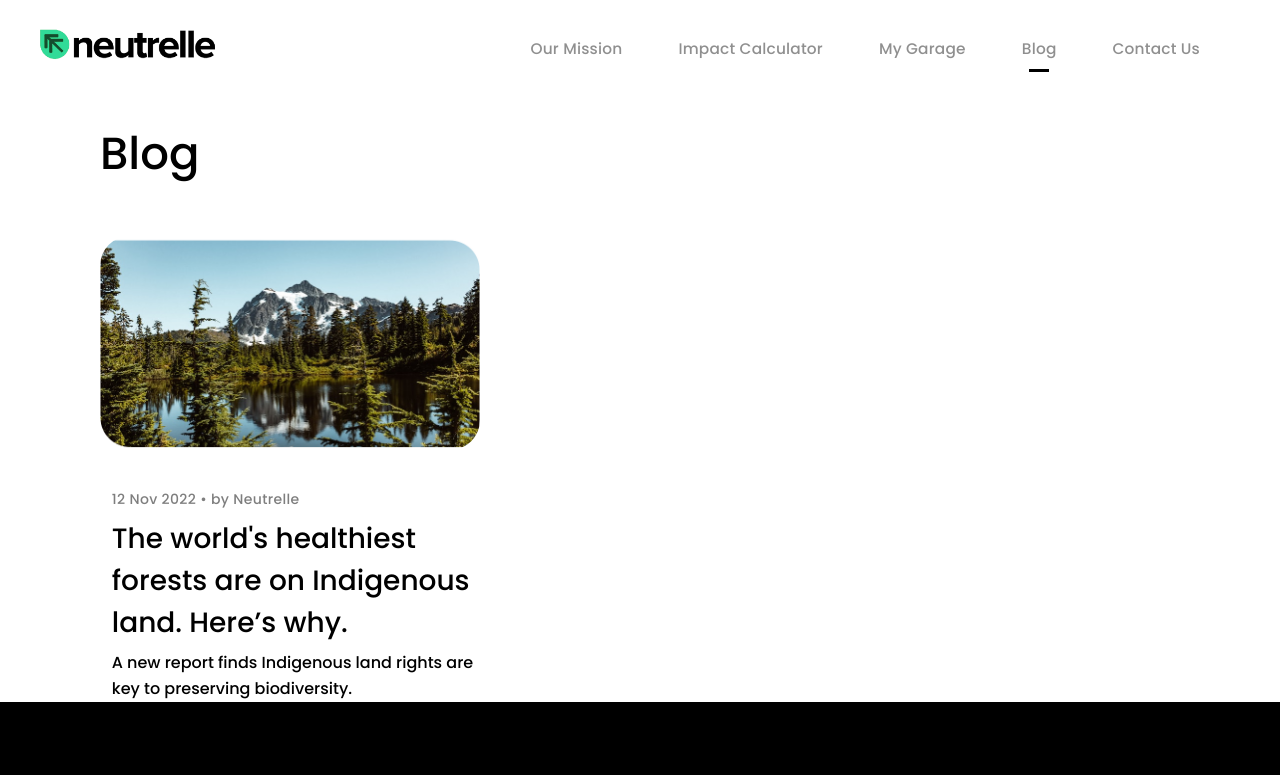
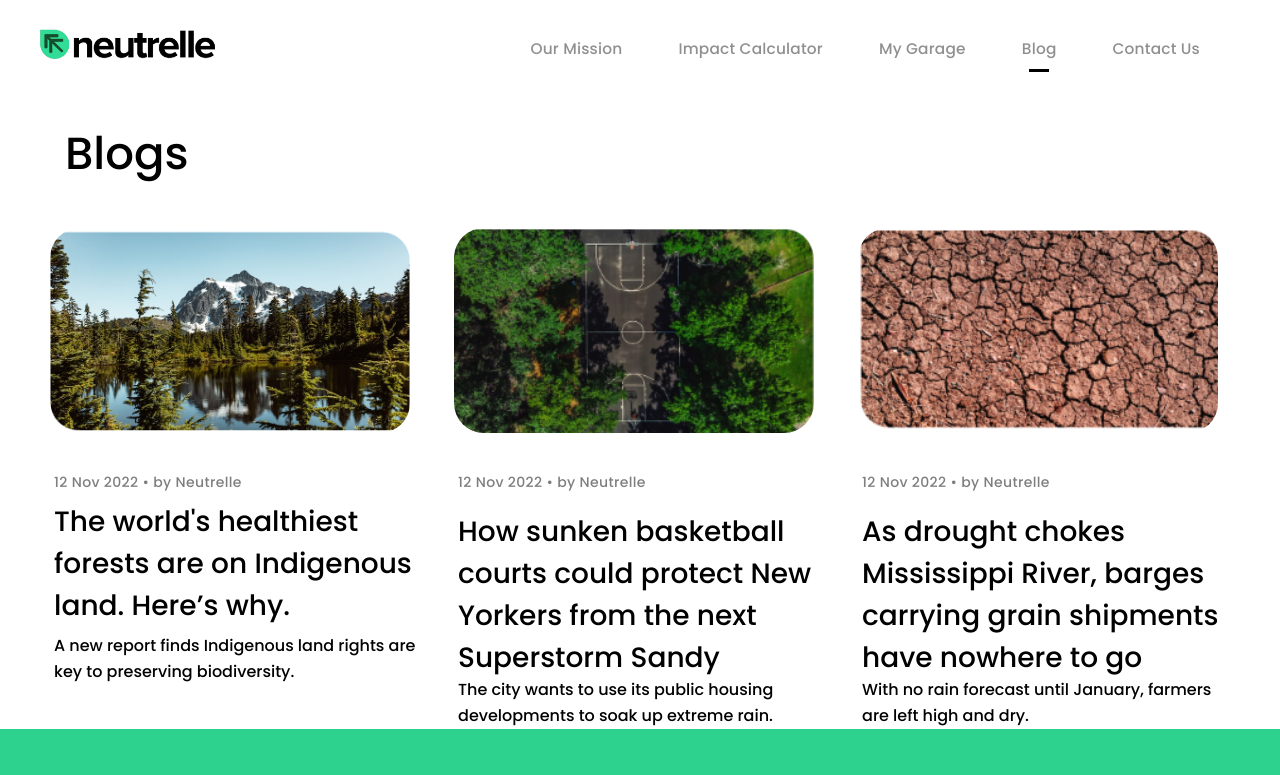
Before and after one commit to Aayshaparveen/neutrelle-demo, a React (Vite) app: page /Blog in a window 1280 px wide. Shown: the top 775 px of the page. Built offline with nearby package versions, Linux system fonts and the light colour scheme.

Commit message:
Add some blogsand images

```diff
--- a/src/Blog.jsx
+++ b/src/Blog.jsx
@@ -4,21 +4,54 @@ import "./BlogStyle.css";
 const Blog = () => {
   return (
     <>
-      <div className="Blog-box">Blog</div>
+      <div className="Blog-box">Blogs</div>
       <div className="blog-container1">
         <div className="Blog1">
           <img src="./image/Blog(1).png" className="Blog-img"></img>
-          <span class="Nov-2022-by-Neu">12 Nov 2022 • by Neutrelle</span>
-          <span class="The-worlds-healthie">
+          <span className="Nov-2022-by-Neu">12 Nov 2022 • by Neutrelle</span>
+          <span className="The-worlds-healthie">
             The world's healthiest forests are on Indigenous land. Here’s why.
           </span>
-          <span class="A-new-report-finds-I">
+          <span className="A-new-report-finds-I">
             A new report finds Indigenous land rights are key to preserving
             biodiversity.
           </span>
         </div>
-        <div className="Blog2"></div>
-        <div className="Blog3"></div>
+        <div className="Blog2">
+          <img src="./image/Blog(2).png" className="Blog-img"></img>
+          <span className="Nov-2022-by-Neu">12 Nov 2022 • by Neutrelle</span>
+          <span className="How-sunken-basketbal">
+            How sunken basketball courts could protect New Yorkers from the next
+            Superstorm Sandy
+          </span>
+          <span className="The-city-wants-to-us">
+            The city wants to use its public housing developments to soak up
+            extreme rain.
+          </span>
+        </div>
+        <div className="Blog3">
+          <img src="./image/Blog(3).png" className="Blog-img"></img>
+          <span className="Nov-2022-by-Neu">12 Nov 2022 • by Neutrelle</span>
+          <span className="As-drought-chokes-Mi">
+            As drought chokes Mississippi River, barges carrying grain shipments
+            have nowhere to go
+          </span>
+          <span className="With-no-rain-forecas">
+            With no rain forecast until January, farmers are left high and dry.
+          </span>
+        </div>
+      </div>
+        <div className="last-impact">
+        <div className="section">
+          <div className="box1">
+            <h2>Let's decarbonise our World!</h2>
+          </div>
+          <div className="box2">
+            <button className="impact-button">
+              <a href="./ImpactCalculator">Make your Impact</a>
+            </button>
+          </div>
+        </div>
       </div>
     </>
   );
--- a/src/BlogStyle.css
+++ b/src/BlogStyle.css
@@ -1,5 +1,5 @@
 .Blog-box{
-    margin: 120px 320px 48px 100px;
+    margin: 120px 320px 40px 65px;
   font-family: Poppins;
   font-size: 45px;
   font-weight: normal;
@@ -10,17 +10,17 @@
   color: #000;
 }
 .blog-container1{
-
+   display: flex;
 }
 .Blog1{
   display: flex;
   flex-direction: column;
-  margin-left: 100px;
+  margin-left: 50px;
   border-radius: 30px;
 }
 .Blog-img{
-  width: 380px;
-  height: 214px;
+  width: 360px;
+  height: 205px;
   margin: 0 0 20px;
   border-radius: 30px;
 }
@@ -64,3 +64,72 @@
   color: #000;
   padding-left: 1%;
 }
+
+.Blog2{
+  display: flex;
+  flex-direction: column;
+  /* margin-left: 100px; */
+  border-radius: 30px;
+}
+.How-sunken-basketbal {
+  width: 380px;
+  height: 156px;
+  margin: 10px 0 5px;
+  font-family: Poppins;
+  font-size: 28px;
+  font-weight: normal;
+  font-stretch: normal;
+  font-style: normal;
+  line-height: normal;
+  letter-spacing: normal;
+  color: #000;
+  padding-left: 1%;
+}
+.The-city-wants-to-us {
+  width: 380px;
+  height: 52px;
+  margin: 5px 0 0;
+  font-family: Poppins;
+  font-size: 16px;
+  font-weight: normal;
+  font-stretch: normal;
+  font-style: normal;
+  line-height: 1.63;
+  letter-spacing: normal;
+  color: #000;
+  padding-left: 1%;
+}
+.Blog3{
+  display: flex;
+  flex-direction: column;
+  /* margin-left: 10px; */
+  border-radius: 30px;
+}
+.As-drought-chokes-Mi {
+  width: 380px;
+  height: 156px;
+  margin: 10px 0 5px;
+  font-family: Poppins;
+  font-size: 28px;
+  font-weight: normal;
+  font-stretch: normal;
+  font-style: normal;
+  line-height: normal;
+  letter-spacing: normal;
+  color: #000;
+  padding-left: 1%;
+}
+.With-no-rain-forecas {
+  width: 380px;
+  height: 52px;
+  margin: 5px 0 0;
+  font-family: Poppins;
+  font-size: 16px;
+  font-weight: normal;
+  font-stretch: normal;
+  font-style: normal;
+  line-height: 1.63;
+  letter-spacing: normal;
+  color: #000;
+  padding-left: 1%;
+}
--- a/src/ContactUs.jsx
+++ b/src/ContactUs.jsx
@@ -39,12 +39,14 @@ const CssTextField = styled(TextField)({
 
   }}
 />;
-// const [fullName, setfullName] = useState("");
-// const [Email, setEmail] = useState("");
-// const handelChange = () =>{
-//   console.log("output",e.target.value);
-// }
 const ContactUs = () => {
+  const [FullName, setFullName] = useState("");
+  const [Email, setEmail] = useState("");
+
+  const handelChange = (e) =>{
+    console.log("output",e.target.value);
+
+  }
   return (
     <>
     <div className="Container">
@@ -59,15 +61,16 @@ const ContactUs = () => {
         <form>
           <CssTextField
             label="Your Name *"
+            name="FullName"
             placeholder="Full Name"
             id="custom-css-outlined-input"
-            // onChange={handelChange}
+            onChange={handelChange}
           />
           <CssTextField
             label="Email *"
             placeholder="Your Email"
             id="custom-css-outlined-input"
-            // onChange={handelChange}
+            onChange={handelChange}
 
           />
           <TextField
```
Also changed, not shown: public/image/Blog(2).png (added), public/image/Blog(3).png (added).
